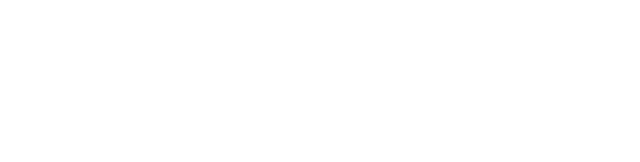
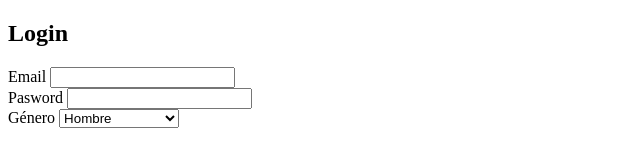
Before and after one commit to Annie2106/TallerSesion22SW2, a plain HTML site: page index.html in a window 1280 px wide. Shown: the whole page, without its empty margins (0-640 px from the left). Drawn offline with Linux system fonts and the light colour scheme.

Commit message:
Agregando campos password y género al formulario

```diff
--- a/index.html
+++ b/index.html
@@ -7,6 +7,26 @@
     <title>Taller sesion 22</title>
 </head>
 <body>
+    <form action="">
+        <h2>Login</h2>
+        <div class="form-group">
+            <label for="email">Email</label>
+            <input type="email" id="email">
+        </div>
+        <div class="form-group">
+            <label for="password">Pasword</label>
+            <input type="password" id="password">
+        </div>
+        <div class="form-group">
+            <label for="gender">Género</label>
+            <select name="gender" id="gender">
+                <option value="no decir">Prefiero no decir</option>
+                <option value="hombre" selected>Hombre</option>
+                <option value="mujer">Mujer</option>
+                <option value="binario">Binario</option>
+            </select>
+        </div class="form-group">
+    </form>
 
 </body>
 </html>
```
